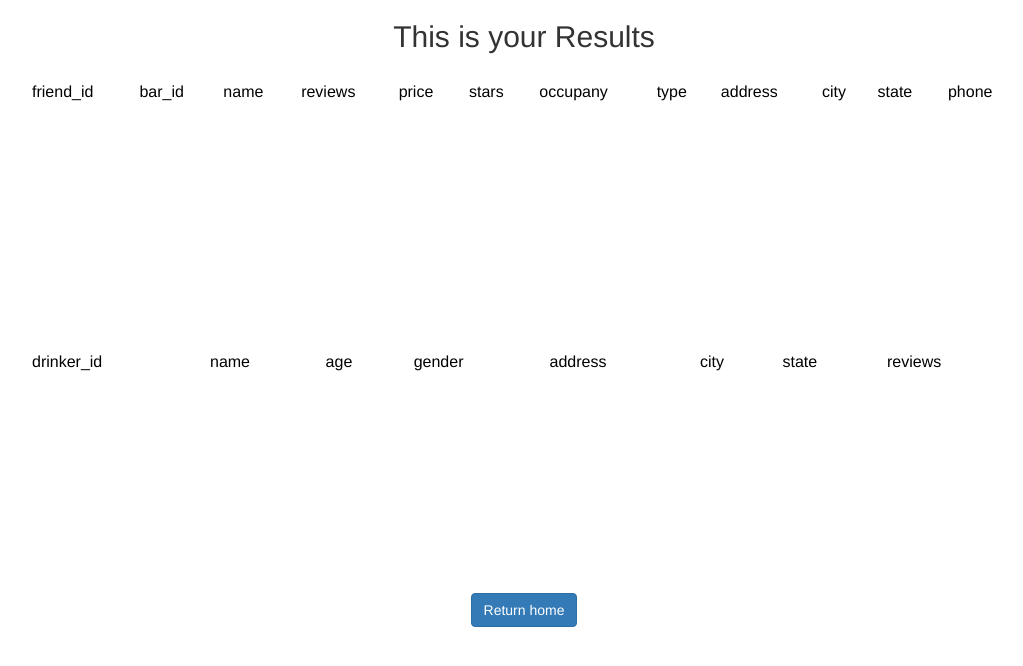
After one commit to ZohaibZ/FlaskApp, a Flask app: template application/templates/results2.html in a window 1280 px wide. The commit adds this page. Shown: the top 666 px of the page, without its empty margins (116-1139 px from the left). Run offline with Flask 2, Linux system fonts and the light colour scheme; the template is opened without the code that fills it, so the values that code supplies are empty; some libraries are stand-ins or nearby versions.

Commit message:
so far so good

```diff
--- a/application.py
+++ b/application.py
@@ -21,15 +21,15 @@ def index():
         target_state = state_select.state.data
         bar_tuples=connection.execute("select * from bars where state='"+target_state+"'" ).fetchall()
         drinker_tuples=connection.execute("select * from drinkers where state='"+target_state+"'" ).fetchall()
-        return render_template('results.html', results1 = bar_tuples, results2 = drinker_tuples)
+        return render_template('results1.html', results1 = bar_tuples, results2 = drinker_tuples)
 
     if request.method == 'POST' and media_select.validate_on_submit():
         print "media here"
         target_drinker = media_select.drinker.data
         target_media = media_select.media.data
         drinker_tuples=connection.execute("select d.* from friends f join drinkers d on f.friend_id = d.id where f.drinker_id="+str(target_drinker.id)+" and f.socialmedia_id='"+target_media+"'").fetchall()
-        bar_tuples=connection.execute("select b.* from friends f join frequents f1 on f1.drinker_id=f.friend_id join bars b on f1.bar_id=b.id where f.drinker_id="+str(target_drinker.id)+" and f.socialmedia_id='"+target_media+"'").fetchall()
-        return render_template('results.html', results1 = bar_tuples, results2 = drinker_tuples)
+        bar_tuples=connection.execute("select f.friend_id, b.* from friends f join frequents f1 on f1.drinker_id=f.friend_id join bars b on f1.bar_id=b.id where f.drinker_id="+str(target_drinker.id)+" and f.socialmedia_id='"+target_media+"'").fetchall()
+        return render_template('results2.html', results1 = bar_tuples, results2 = drinker_tuples)
 
     return render_template('index.html', form1 = state_select, form2 = media_select)
 
--- a/application/forms.py
+++ b/application/forms.py
@@ -21,7 +21,7 @@ class stateSelection(FlaskForm):
     submit = SubmitField("Submit")
 
 def drinker_query():
-    return db.session.query(drinkers)
+    return drinkers.query.order_by(drinkers.name)
 
 class mediaSelection(FlaskForm):
     drinker = QuerySelectField(query_factory=drinker_query ,allow_blank=False)
--- a/application/templates/index.html
+++ b/application/templates/index.html
@@ -9,14 +9,14 @@
   <div align="center">
     <hr>
 
-    <p> Select a target state </p>
+    <p> Select a target state to find bars and drinkers there </p>
     <form action="/index" method="POST" name="stateSelection">
       {{form1.hidden_tag()}}  {{form1.state.label}} {{form1.state}}
       {{form1.submit()}}
     </form>
     <hr>
 
-    <p> Select a target state </p>
+    <p> Select a name and social media to find a list of his friends and what bars they frequent </p>
     <form action="/index" method="POST" name="stateSelection">
       {{ form2.hidden_tag() }}
       {{ form2.drinker.label }} {{ form2.drinker }}
--- a/application/templates/results.html
+++ b/application/templates/results1.html
@@ -34,7 +34,7 @@
 
 
   <div align="center">
-    <h2> This is your Results</h2>
+    <h2> This is your Results </h2>
   </div>
 
 <div align="center">
--- /dev/null
+++ b/application/templates/results2.html
@@ -0,0 +1,120 @@
+{% extends "base.html" %} {% import 'macros.html' as macros %}{% block content %}
+<style>
+  #table-wrapper {
+    position: relative;
+  }
+
+  #table-scroll {
+    height: 250px;
+    width: 1000px;
+    overflow: auto;
+    margin-top: 20px;
+  }
+
+  #table-wrapper table {
+    width: 100%;
+
+  }
+
+  #table-wrapper table * {
+    background: peach;
+    color: black;
+  }
+
+  #table-wrapper table thead th .text {
+    position: absolute;
+    top: -20px;
+    z-index: 2;
+    height: 20px;
+    width: 20%;
+    border: 1px solid red;
+
+  }
+</style>
+
+
+  <div align="center">
+    <h2> This is your Results </h2>
+  </div>
+
+<div align="center">
+  <div id="table-wrapper">
+    <div id="table-scroll">
+      <table class="table table-striped table-hover">
+        <thead>
+          <tr>
+            <td>friend_id</td>
+            <td>bar_id</td>
+            <td>name</td>
+            <td>reviews</td>
+            <td>price</td>
+            <td>stars</td>
+            <td>occupany</td>
+            <td>type</td>
+            <td>address</td>
+            <td>city</td>
+            <td>state</td>
+            <td>phone</td>
+          </tr>
+        </thead>
+        <tbody>
+          {% for z in results1 %}
+          <tr>
+            <td>{{ z.friend_id }}</td>
+            <td>{{ z.id }}</td>
+            <td>{{ z.name }}</td>
+            <td>{{ z.reviews }}</td>
+            <td>{{ z.price }}</td>
+            <td>{{ z.stars }}</td>
+            <td>{{ z.occupancy }}</td>
+            <td>{{ z.type }}</td>
+            <td>{{ z.address }}</td>
+            <td>{{ z.city }}</td>
+            <td>{{ z.state }}</td>
+            <td>{{ z.phone }}</td>
+          </tr>
+          {% endfor %}
+        </tbody>
+      </table>
+    </div>
+  </div>
+
+  <div id="table-wrapper">
+    <div id="table-scroll">
+      <table class="table table-striped table-hover">
+        <thead>
+          <tr>
+            <td>drinker_id</td>
+            <td>name</td>
+            <td>age</td>
+            <td>gender</td>
+            <td>address</td>
+            <td>city</td>
+            <td>state</td>
+            <td>reviews</td>
+          </tr>
+        </thead>
+        <tbody>
+          {% for z in results2 %}
+          <tr>
+            <td>{{ z.id }}</td>
+            <td>{{ z.name }}</td>
+            <td>{{ z.age }}</td>
+            <td>{{ z.gender }}</td>
+            <td>{{ z.address }}</td>
+            <td>{{ z.city }}</td>
+            <td>{{ z.state }}</td>
+            <td>{{ z.reviews }}</td>
+          </tr>
+          {% endfor %}
+        </tbody>
+      </table>
+    </div>
+  </div>
+
+</div>
+
+  <div align="center" <p><a href="/"><button type="submit" class="btn btn-primary">Return home</button></p></a></div>
+
+
+  {% endblock %}
```
Also changed, not shown: application/models.py (+12 -12 lines), 4 other files.
